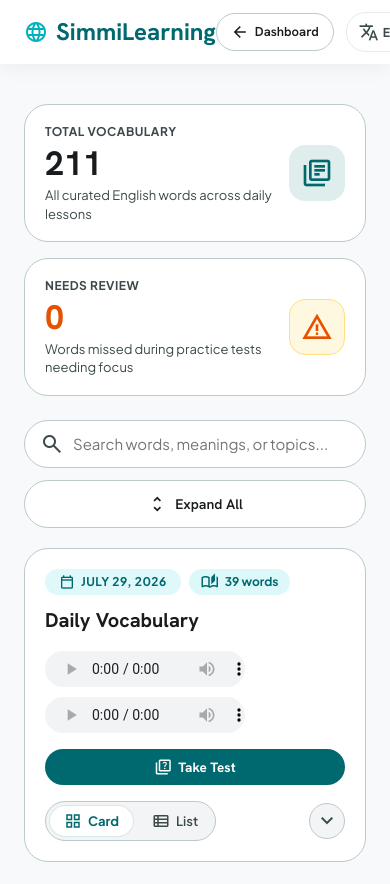
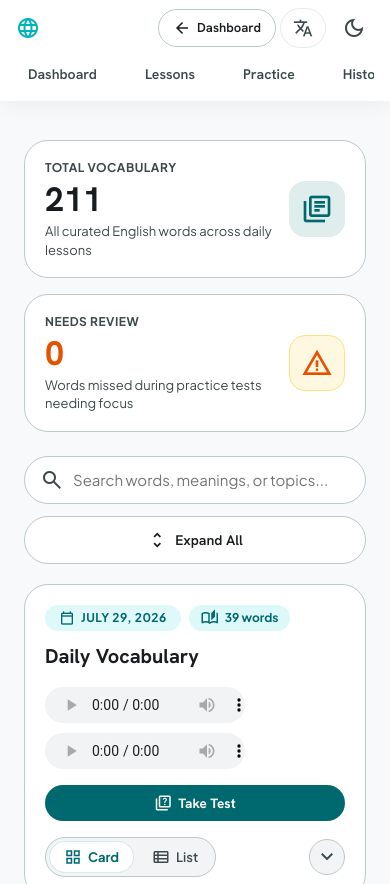
Before and after one commit to hoangnv-it/SimmiLearning, a plain HTML site: page new_words.html in a window 390 px wide. Shown: the top 884 px of the page. Drawn offline with nearby package versions, Linux system fonts and the light colour scheme.

Commit message:
Fix header layout and add missed words badge

```diff
--- a/new_words.html
+++ b/new_words.html
@@ -744,10 +744,9 @@
       <!-- Desktop Navigation links -->
       <nav class="nav-links" aria-label="Main Navigation">
         <a href="index.html" class="nav-link">Dashboard</a>
-        <a href="index.html#lessons" class="nav-link"
-          onclick="localStorage.setItem('simmi-nav', 'lessons');">Lessons</a>
+        <a href="index.html#lessons" class="nav-link">Lessons</a>
         <a href="index.html" class="nav-link">Practice</a>
-        <a href="new_words.html" class="nav-link active" style="font-weight: 700; color: var(--primary);">New Words</a>
+        <a href="index.html#history" class="nav-link">History</a>
       </nav>
 
       <!-- Action buttons -->
@@ -1002,6 +1001,7 @@
 
           const viewContainerClass = currentViewMode === 'card' ? 'words-grid' : 'words-list';
           const missedWords = JSON.parse(localStorage.getItem('simmilearning-missed-words') || '{}');
+          const groupMissedCount = filteredWords.filter(w => Boolean(missedWords[w.word.trim().toLowerCase()])).length;
           const itemsHtml = filteredWords.map(word => currentViewMode === 'card' ? renderWordCard(word, labels, missedWords) : renderWordListItem(word, labels, missedWords)).join('');
 
           const isGroupExpanded = !collapsedGroups.has(group.date);
@@ -1018,6 +1018,12 @@
                       <span class="material-symbols-outlined" style="font-size: 18px;">auto_stories</span>
                       <span>${countText}</span>
                     </span>
+                    ${groupMissedCount > 0 ? `
+                    <span class="word-count-badge" style="background: rgba(211, 47, 47, 0.1); color: #d32f2f; border: 1px solid rgba(211, 47, 47, 0.2);">
+                      <span class="material-symbols-outlined" style="font-size: 18px;">warning</span>
+                      <span>${groupMissedCount} ${labels.needsReview || 'cần ôn lại'}</span>
+                    </span>
+                    ` : ''}
                   </div>
                   ${group.theme ? `<h2 class="date-theme-title">${group.theme}</h2>` : ''}
                   ${group.audios && group.audios.length > 0 ? `
--- a/style.css
+++ b/style.css
@@ -278,7 +278,7 @@ button {
 }
 
 .nav-links {
-  display: none; /* Shown on desktop */
+  display: flex;
   gap: var(--spacing-md);
   align-items: center;
 }
@@ -1243,9 +1243,7 @@ button {
     grid-template-columns: repeat(3, 1fr);
   }
 
-  .nav-links {
-    display: flex;
-  }
+  /* Nav links always visible now, but maybe adjust gap on desktop */
 
   .menu-btn {
     display: none;
@@ -1270,7 +1268,45 @@ button {
 }
 
 /* Mobile (Small) Overrides for Practice Session */
+@media (max-width: 899px) {
+  .header-bar {
+    height: auto;
+    min-height: 64px;
+  }
+  .header-container {
+    flex-wrap: wrap;
+    padding: 8px 16px;
+    gap: 12px;
+  }
+  .nav-links {
+    order: 3;
+    width: 100%;
+    overflow-x: auto;
+    padding-bottom: 4px;
+    -ms-overflow-style: none;
+    scrollbar-width: none;
+  }
+  .nav-links::-webkit-scrollbar {
+    display: none;
+  }
+  .header-actions {
+    gap: 4px;
+  }
+  .main-canvas {
+    margin-top: 100px;
+  }
+}
+
 @media (max-width: 599px) {
+  #lang-label {
+    display: none;
+  }
+  .logo {
+    font-size: 0; /* hides the text but keeps the icon */
+  }
+  .logo span {
+    font-size: 24px;
+  }
   #practice-session-title {
     font-size: 20px !important;
   }
```
Also changed, not shown: index.html (+0 -1 lines), new_words_test.html (+2 -3 lines).
